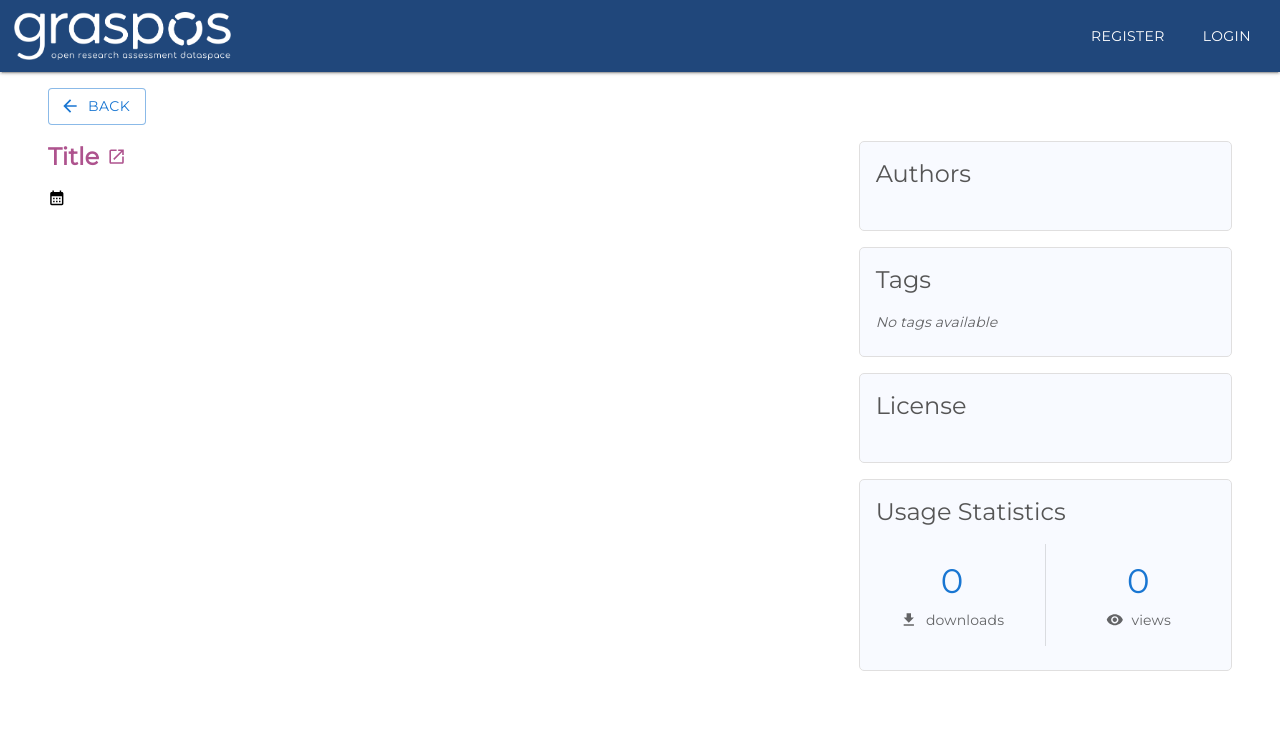
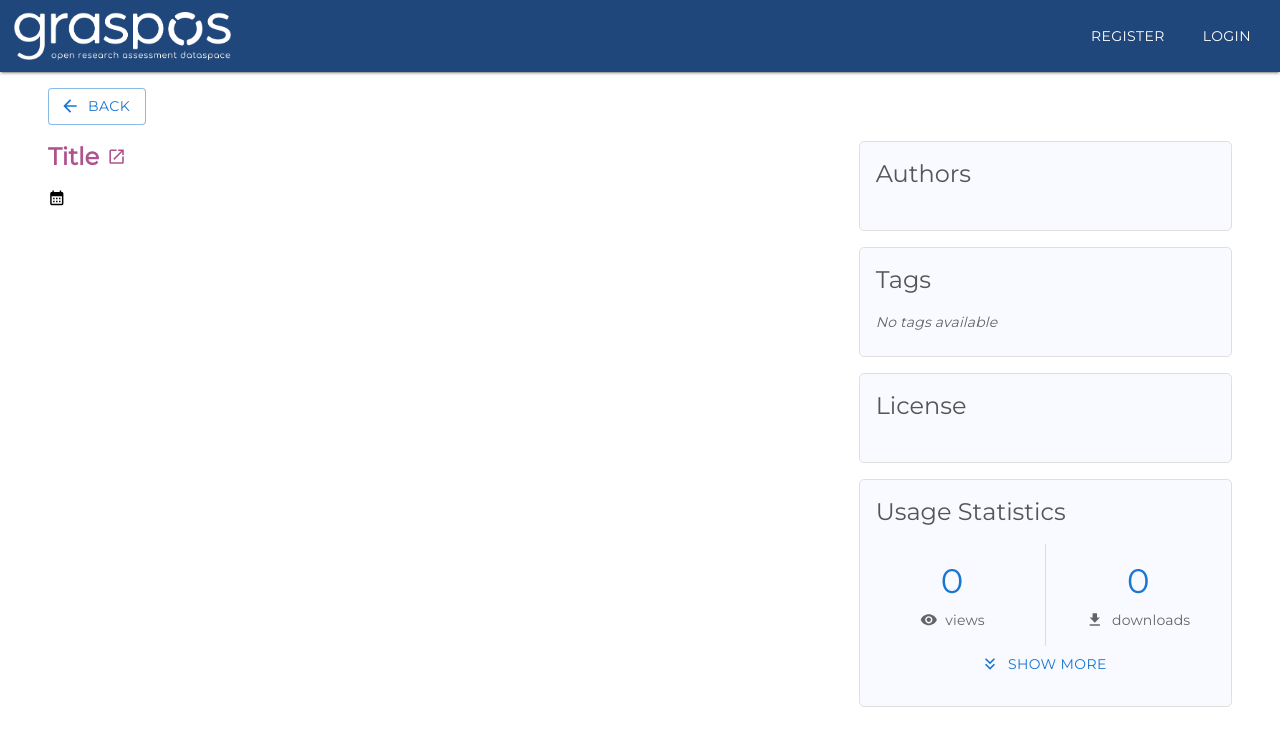
Before and after one commit to athenarc/graspos-catalogue, a React (Vite) app in the folder frontend/: page /tools/1 in a window 1280 px wide. Shown: the top 746 px of the page. Built offline with nearby package versions, Linux system fonts and the light colour scheme.

Commit message:
Add unique views / downloads stats in resource details page

```diff
--- a/frontend/src/components/Resources/ResourceTemplate/ResourcePage.jsx
+++ b/frontend/src/components/Resources/ResourceTemplate/ResourcePage.jsx
@@ -13,6 +13,13 @@ import {
   Card,
   CardHeader,
   CardContent,
+  TableBody,
+  Table,
+  TableCell,
+  TableRow,
+  TableHead,
+  TableContainer,
+  Paper,
 } from "@mui/material";
 import { Link, useLocation, useParams } from "react-router-dom";
 import { Dataset } from "../Datasets/Datasets";
@@ -27,6 +34,9 @@ import HistoryIcon from "@mui/icons-material/History";
 import VisibilityIcon from "@mui/icons-material/Visibility";
 import DownloadIcon from "@mui/icons-material/Download";
 import DOMPurify from "dompurify";
+import KeyboardDoubleArrowDownIcon from "@mui/icons-material/KeyboardDoubleArrowDown";
+import KeyboardDoubleArrowUpIcon from "@mui/icons-material/KeyboardDoubleArrowUp";
+import { useState } from "react";
 
 // Common card styles without transition and hover effect
 const cardStyles = {
@@ -281,6 +291,10 @@ export function ResourceLicense({ resource }) {
 }
 
 export function ResourceStatistics({ resource }) {
+  const [detailsToggle, setDetailsToggle] = useState(false);
+  function handleDetailsToggle() {
+    setDetailsToggle(!detailsToggle);
+  }
   return (
     <Card sx={cardStyles}>
       <CardHeader
@@ -295,6 +309,7 @@ export function ResourceStatistics({ resource }) {
       >
         {resource.isLoading && <CircularProgress size="3rem" />}
         {resource && (
+          <>
             <Stack
               direction="row"
               spacing={2}
@@ -308,7 +323,35 @@ export function ResourceStatistics({ resource }) {
                 sx={{ width: "50%", py: 2 }}
               >
                 <Stack alignItems="center" spacing={1}>
-                <Typography variant="h4" fontWeight="500" color="primary.main">
+                  <Typography
+                    variant="h4"
+                    fontWeight="500"
+                    color="primary.main"
+                  >
+                    {resource?.data?.data?.zenodo?.stats?.unique_views ?? 0}
+                  </Typography>
+                  <Stack direction="row" spacing={1} alignItems="center">
+                    <VisibilityIcon
+                      sx={{ fontSize: "1.1rem", color: "text.secondary" }}
+                    />
+                    <Typography variant="body2" color="text.secondary">
+                      views
+                    </Typography>
+                  </Stack>
+                </Stack>
+              </Stack>
+              <Stack
+                direction="row"
+                alignItems="center"
+                justifyContent="center"
+                sx={{ width: "50%", py: 2 }}
+              >
+                <Stack alignItems="center" spacing={1}>
+                  <Typography
+                    variant="h4"
+                    fontWeight="500"
+                    color="primary.main"
+                  >
                     {resource?.data?.data?.zenodo?.stats?.unique_downloads ?? 0}
                   </Typography>
                   <Stack direction="row" spacing={1} alignItems="center">
@@ -321,28 +364,103 @@ export function ResourceStatistics({ resource }) {
                   </Stack>
                 </Stack>
               </Stack>
+            </Stack>
 
-            <Stack
-              direction="row"
-              alignItems="center"
-              justifyContent="center"
-              sx={{ width: "50%", py: 2 }}
+            <Stack direction="row" justifyContent={"center"}>
+              <Button
+                onClick={handleDetailsToggle}
+                startIcon={
+                  !detailsToggle ? (
+                    <KeyboardDoubleArrowDownIcon />
+                  ) : (
+                    <KeyboardDoubleArrowUpIcon />
+                  )
+                }
               >
-              <Stack alignItems="center" spacing={1}>
-                <Typography variant="h4" fontWeight="500" color="primary.main">
-                  {resource?.data?.data?.zenodo?.stats?.unique_views ?? 0}
+                {!detailsToggle && "Show more"}
+                {detailsToggle && "Show less"}
+              </Button>
+            </Stack>
+
+            {detailsToggle && (
+              <Stack direction="row" justifyContent="center" sx={{ mt: 3 }}>
+                <TableContainer sx={{ maxWidth: 500 }}>
+                  <Table size="small">
+                    <TableHead>
+                      <TableRow>
+                        <TableCell
+                          sx={{
+                            color: "primary.text",
+                            fontWeight: 600,
+                          }}
+                        ></TableCell>
+                        <TableCell
+                          sx={{
+                            color: "primary.text",
+                            fontWeight: 600,
+                          }}
+                        >
+                          This Version
+                        </TableCell>
+                        <TableCell
+                          sx={{
+                            color: "primary.text",
+                            fontWeight: 600,
+                          }}
+                        >
+                          All Versions
+                        </TableCell>
+                      </TableRow>
+                    </TableHead>
+                    <TableBody>
+                      <TableRow hover>
+                        <TableCell>
+                          <Tooltip title="Views">
+                            <VisibilityIcon
+                              sx={{ fontSize: 20, color: "text.secondary" }}
+                            />
+                          </Tooltip>
+                        </TableCell>
+                        <TableCell>
+                          <Typography variant="body2">
+                            {resource?.data?.data?.zenodo?.stats
+                              ?.version_unique_views ?? 0}
                           </Typography>
-                <Stack direction="row" spacing={1} alignItems="center">
-                  <VisibilityIcon
-                    sx={{ fontSize: "1.1rem", color: "text.secondary" }}
+                        </TableCell>
+                        <TableCell>
+                          <Typography variant="body2">
+                            {resource?.data?.data?.zenodo?.stats
+                              ?.unique_views ?? 0}
+                          </Typography>
+                        </TableCell>
+                      </TableRow>
+                      <TableRow hover>
+                        <TableCell>
+                          <Tooltip title="Downloads">
+                            <DownloadIcon
+                              sx={{ fontSize: 20, color: "text.secondary" }}
                             />
-                  <Typography variant="body2" color="text.secondary">
-                    views
+                          </Tooltip>
+                        </TableCell>
+                        <TableCell>
+                          <Typography variant="body2">
+                            {resource?.data?.data?.zenodo?.stats
+                              ?.version_unique_downloads ?? 0}
                           </Typography>
+                        </TableCell>
+                        <TableCell>
+                          <Typography variant="body2">
+                            {resource?.data?.data?.zenodo?.stats
+                              ?.unique_downloads ?? 0}
+                          </Typography>
+                        </TableCell>
+                      </TableRow>
+                    </TableBody>
+                  </Table>
+                </TableContainer>
               </Stack>
-              </Stack>
-            </Stack>
-          </Stack>
+            )}
+          </>
         )}
       </CardContent>
     </Card>
```
Lines whose indentation alone changed are shown as unchanged.
